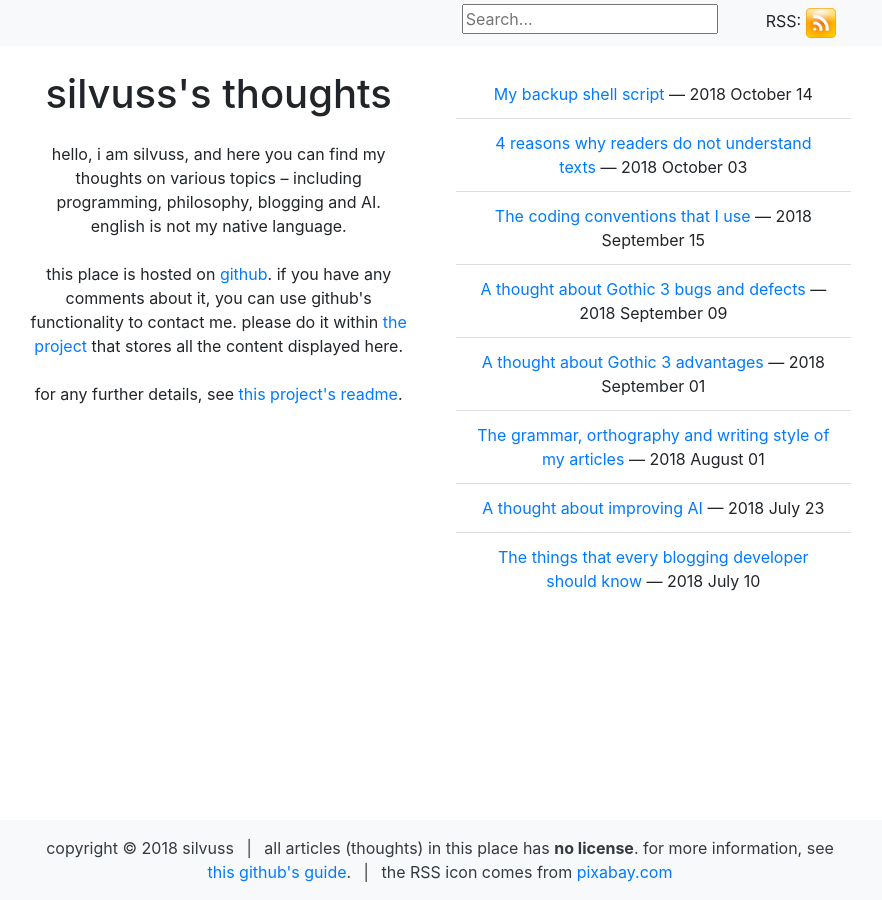
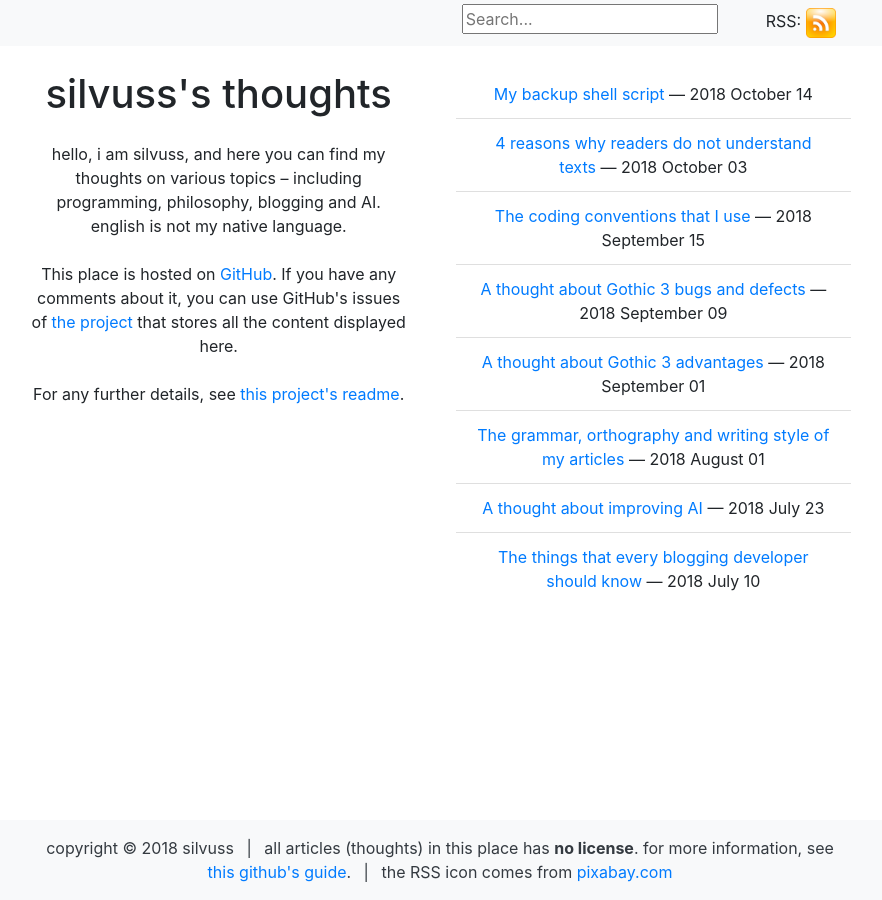
Before and after one commit to DevSilv/DevSilv.github.io, a Jekyll site: the page built from index.html, in a window 1280 px wide. Shown: the whole page, without its empty margins (200-1082 px from the left). Built offline with Jekyll 4.4.1, drawn with Linux system fonts in a browser that asks for light colours.

Commit message:
change orthography, increase readability

```diff
--- a/index.html
+++ b/index.html
@@ -8,8 +8,8 @@ layout: default
         <div class="pr-sm-3">
             <h1 class="mb-4">{{ site.title }}</h1>
             <p class="mb-4">{{ site.description }}</p>
-            <p class="mt-4 mb-4">this place is hosted on <a href="https://github.com/">github</a>. if you have any comments about it, you can use github's functionality to contact me. please do it within <a href="https://github.com/silvuss/silvuss.github.io">the project</a> that stores all the content displayed here.</p>
-            <p class="mt-4">for any further details, see <a href="https://github.com/silvuss/silvuss.github.io/blob/master/README.md">this project's readme</a>.</p>
+            <p class="mt-4 mb-4">This place is hosted on <a href="https://github.com/">GitHub</a>. If you have any comments about it, you can use GitHub's issues of <a href="https://github.com/silvuss/silvuss.github.io">the project</a> that stores all the content displayed here.</p>
+            <p class="mt-4">For any further details, see <a href="https://github.com/silvuss/silvuss.github.io/blob/master/README.md">this project's readme</a>.</p>
         </div>
     </section>
     <section class="col-sm-4 text-center p-3">
```
